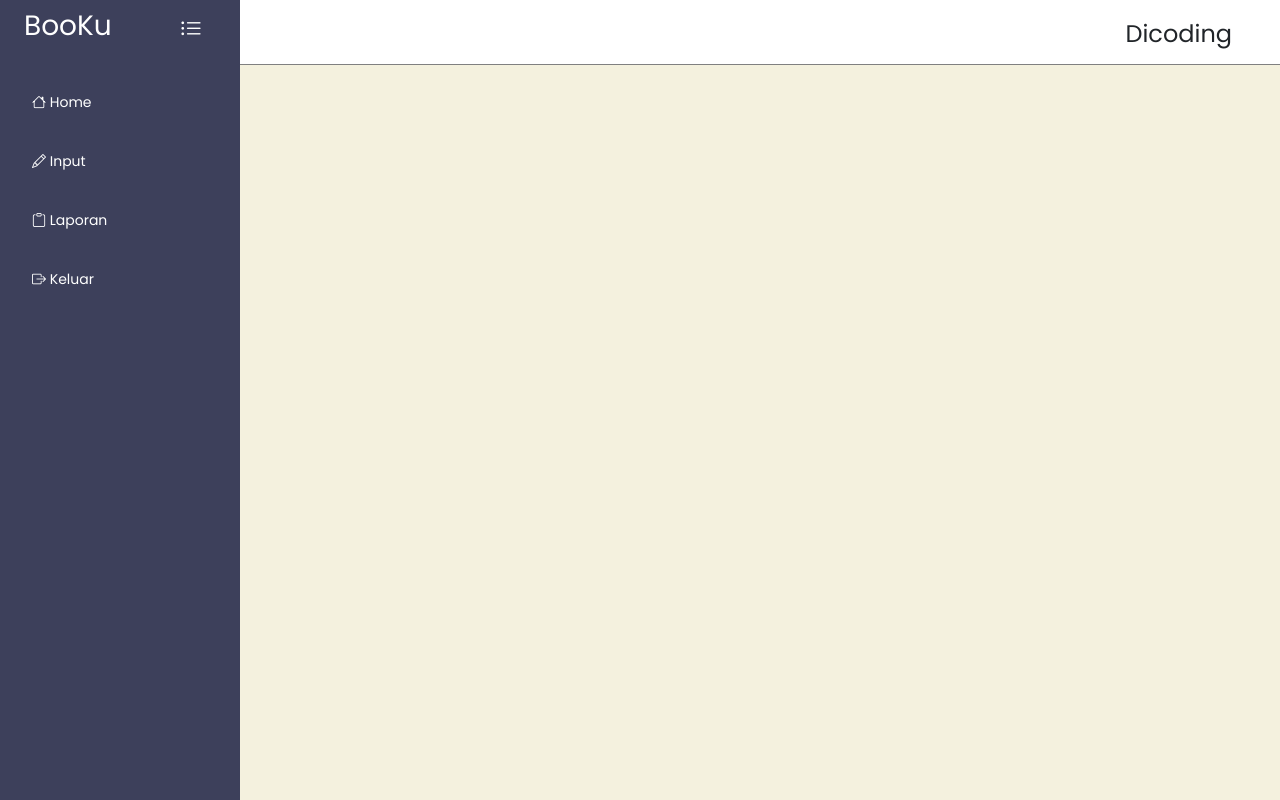
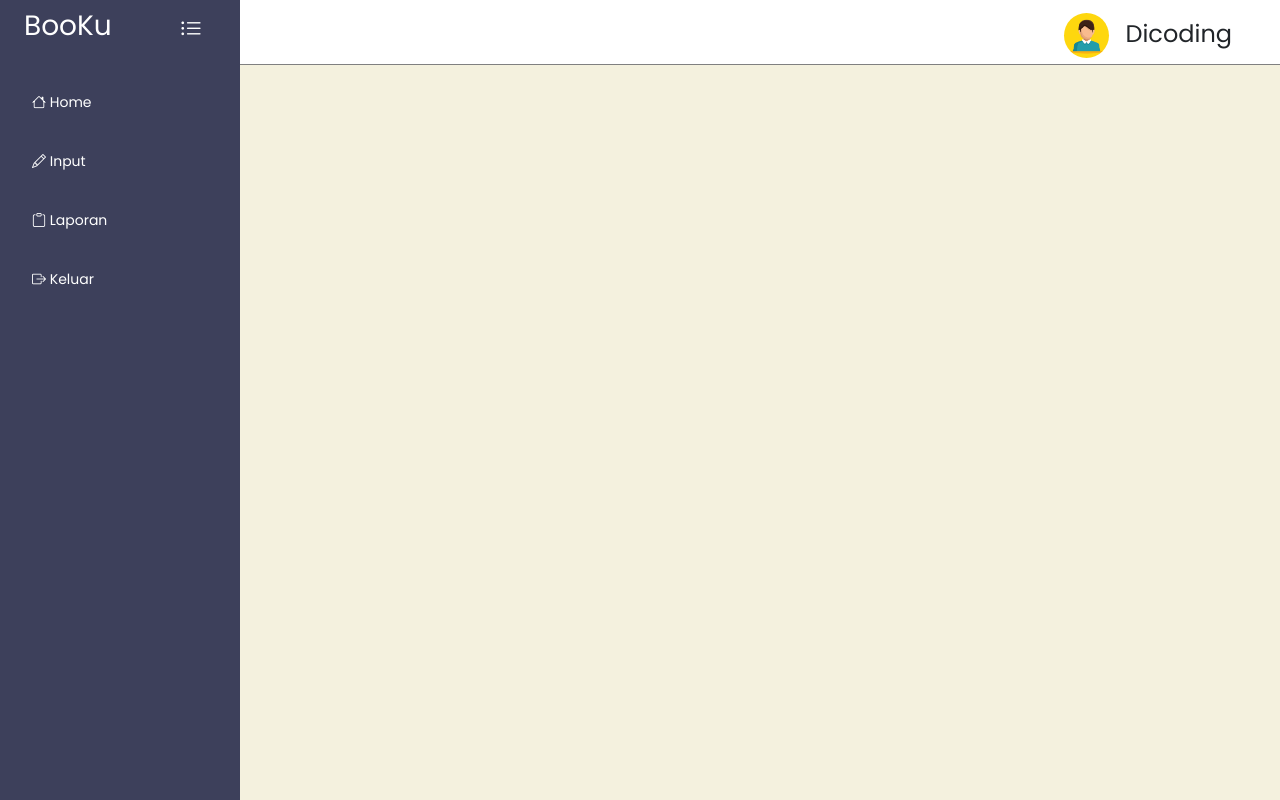
Before and after one commit to abighailshafira/BooKu, a website built with webpack: page BooKu/src/templates/index.html in a window 1280 px wide. Built offline with nearby package versions, Linux system fonts and the light colour scheme.

Commit message:
Update style.css

```diff
--- a/BooKu/src/styles/style.css
+++ b/BooKu/src/styles/style.css
@@ -1,5 +1,12 @@
 @import url('https://fonts.googleapis.com/css2?family=Poppins&display=swap');
 
+*{
+    padding: 0;
+    margin: 0;
+    text-decoration: none;
+    list-style-type: none;
+    box-sizing: border-box;
+}
 body{
 	background-color: #f4f1de;
 	font-family: 'Poppins', sans-serif;
@@ -140,13 +147,7 @@ body{
     --dec-color:#3d405b;
     --hover-color:rgba(255, 255, 255, 0.418);
 }
-*{
-    padding: 0;
-    margin: 0;
-    text-decoration: none;
-    list-style-type: none;
-    box-sizing: border-box;
-}
+
 .skip-link {
     position: absolute;
     top: -40px;
@@ -254,7 +255,7 @@ body{
     height: 45px;
     background-size: cover;
     background-repeat: no-repeat;
-    background-image: url(../images/profile.png);
+    background-image: url("../public/images/profile-img.jpg");
     border-radius: 50%;
 }
 .profile h4{
```
